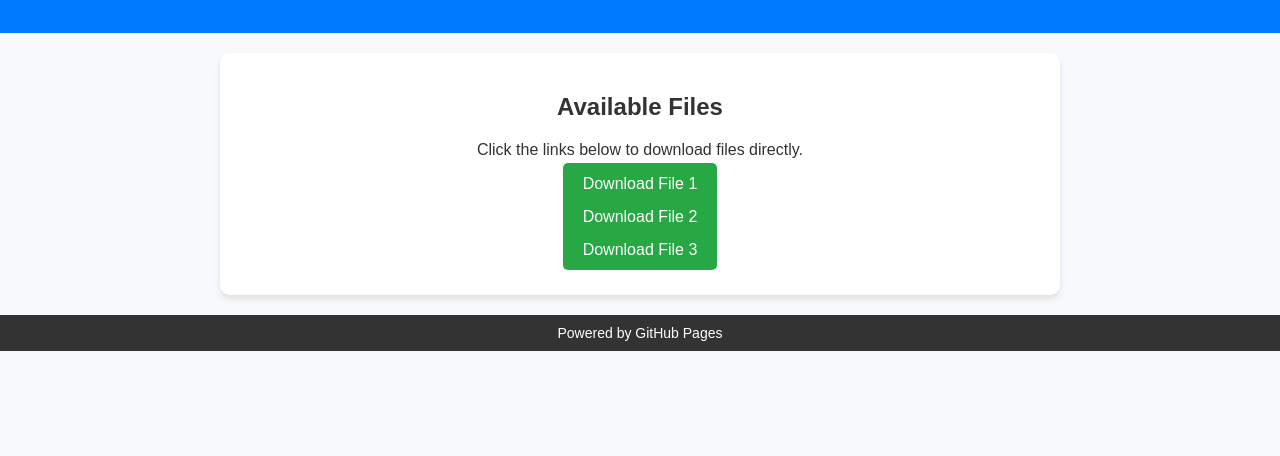
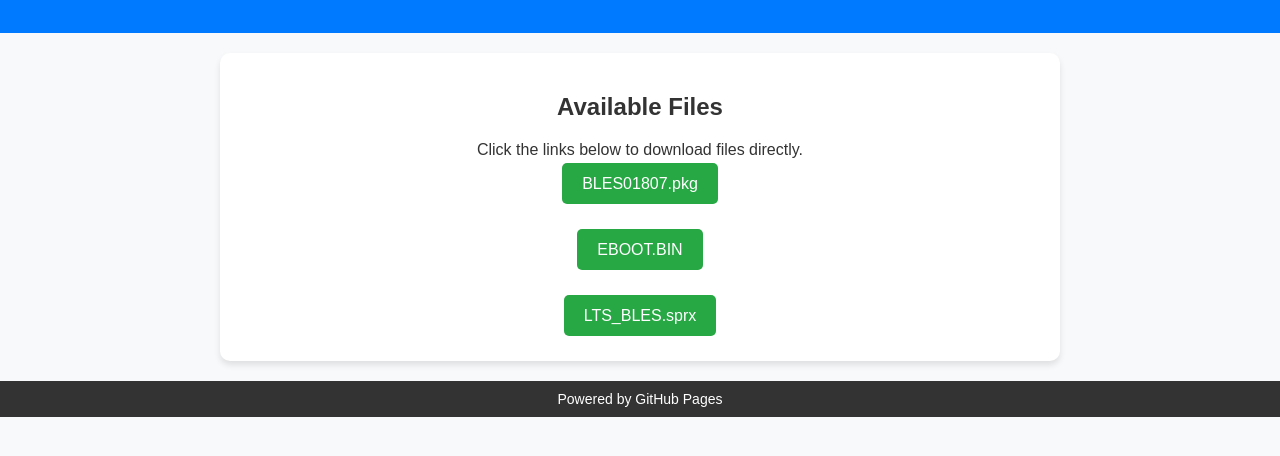
Before and after one commit to stuffbymax/ps3-share, a plain HTML site: page index.html in a window 1280 px wide. Shown: the part 94-550 px from the top of the page. Drawn offline with Linux system fonts and the light colour scheme.

Commit message:
added files for re:v

```diff
--- a/index.html
+++ b/index.html
@@ -85,9 +85,11 @@
 
         <ul class="file-list">
             <!-- Replace with actual file links -->
-            <li><a href="https://raw.githubusercontent.com/YOUR_USERNAME/YOUR_REPOSITORY/main/file1.zip" download>Download File 1</a></li>
-            <li><a href="https://raw.githubusercontent.com/YOUR_USERNAME/YOUR_REPOSITORY/main/file2.zip" download>Download File 2</a></li>
-            <li><a href="https://raw.githubusercontent.com/YOUR_USERNAME/YOUR_REPOSITORY/main/file3.zip" download>Download File 3</a></li>
+            <li><a href="./BLES01807.pkg" download>BLES01807.pkg</a></li>
+            <br>
+            <li><a href="./EBOOT.BIN" download>EBOOT.BIN</a></li>
+            <br>
+            <li><a href="LTS_BLES.sprx" download>LTS_BLES.sprx</a></li>
         </ul>
     </div>
 
```
Also changed, not shown: 3 other files.
